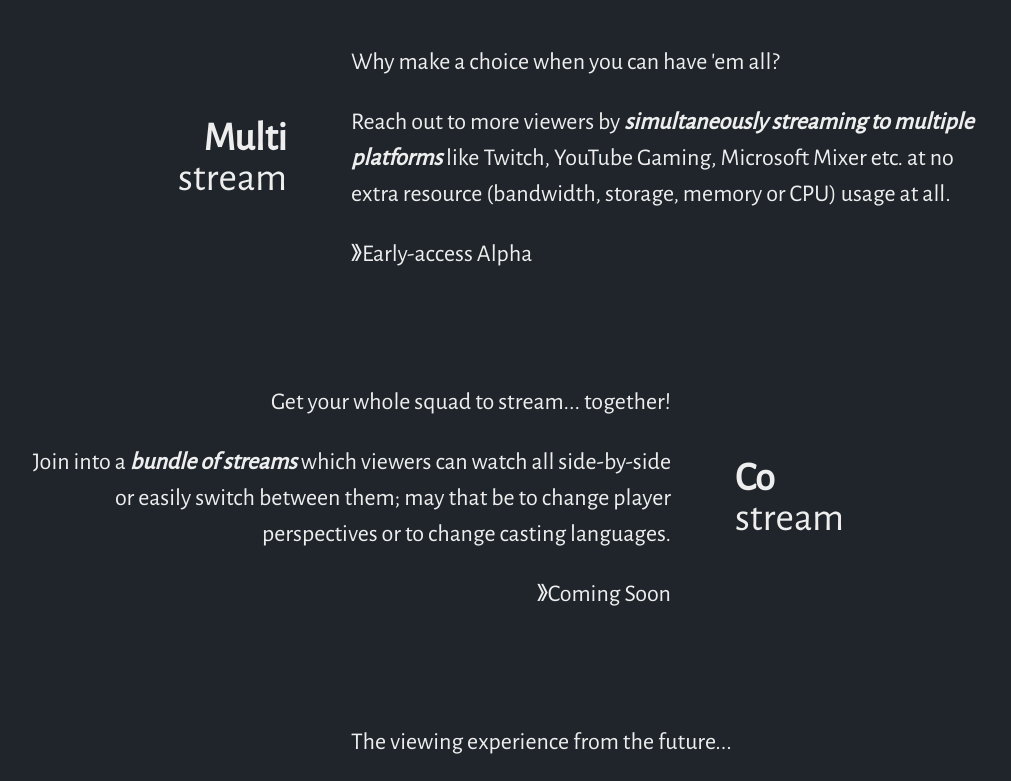
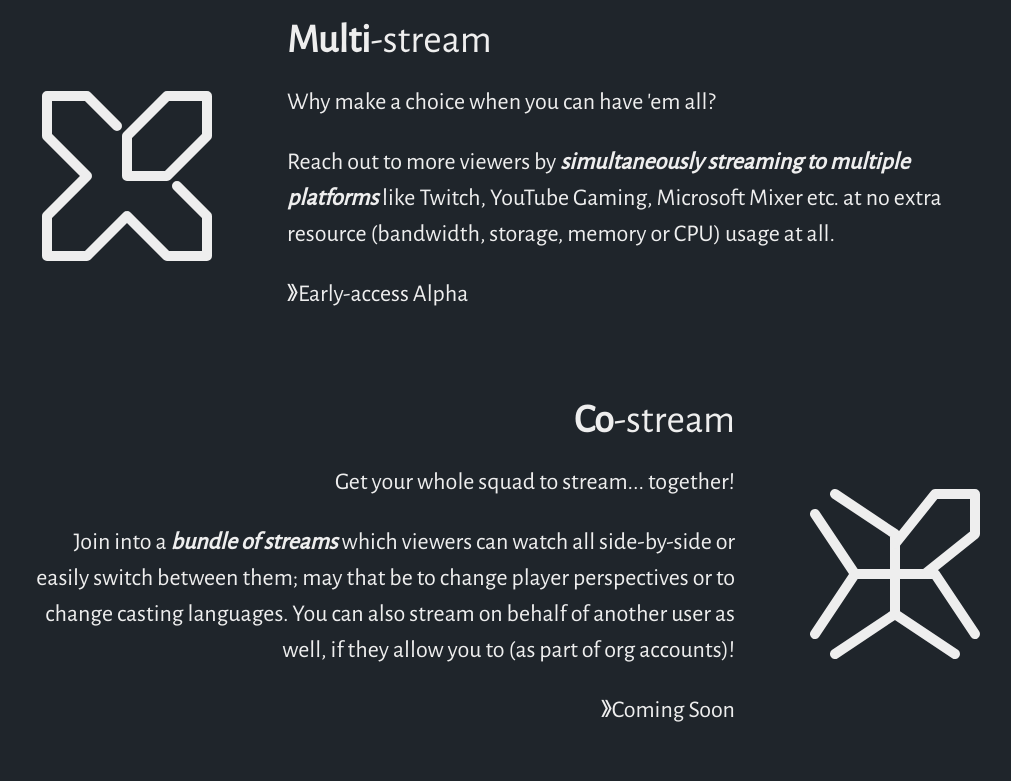
Before and after one commit to applait/xplex-alpha-web, a plain HTML site: page index.html in a window 1280 px wide. Shown: the part 827-1608 px from the top of the page, without its empty margins (129-1140 px from the left). Drawn offline with nearby package versions, Linux system fonts and the light colour scheme.

Commit message:
Revamp features section, style updates, feature logos added

```diff
--- a/css/style.css
+++ b/css/style.css
@@ -109,10 +109,7 @@ footer a {
   justify-content:    center;
 }
 .feature .sigil {
-  flex:               1 0 30%;
-  line-height:        1;
-  font-size:          2.5rem;
-  font-family:        "Alegreya Sans", sans-serif;
+  flex:               1 0 20%;
 }
 .feature .details {
   flex:               1 1 auto;
@@ -120,8 +117,10 @@ footer a {
   line-height:        1.5;
   font-family:        "Alegreya Sans", sans-serif;
 }
-.feature .sigil strong {
-  display:            block;
+.feature .label {
+  line-height:        1;
+  font-size:          2.5rem;
+  font-family:        "Alegreya Sans", sans-serif;
 }
 
 .social {
@@ -134,20 +133,19 @@ footer a {
 
 /* 2. Pseudoclass */
 .feature .entry:nth-child(odd) .sigil {
-  text-align:         left;
-  padding-left:       2rem;
+  order:              2;
 }
 .feature .entry:nth-child(odd) .details {
+  order:              1;
   text-align:         right;
-  padding-right:      2rem;
+  padding-right:      4rem;
 }
 .feature .entry:nth-child(even) .sigil {
-  text-align:         right;
-  padding-right:      2rem;
+  /*  */
 }
 .feature .entry:nth-child(even) .details {
   text-align:         left;
-  padding-left:       2rem;
+  padding-left:       4rem;
 }
 
 
--- a/index.html
+++ b/index.html
@@ -51,10 +51,10 @@
 
     <div class="entry">
       <div class="sigil">
-        <strong>Multi</strong>
-        stream
+        <img src="img/features/multi.svg" />
       </div>
       <div class="details">
+        <div class="label"><strong>Multi</strong>-stream</div>
         <p>Why make a choice when you can have 'em all?</p>
         <p>Reach out to more viewers by <em><strong>simultaneously streaming to multiple platforms</strong></em> like Twitch, YouTube Gaming, Microsoft Mixer etc. at no extra resource (bandwidth, storage, memory or CPU) usage at all.</p>
         <p>》Early-access Alpha</p>
@@ -62,25 +62,25 @@
     </div>
 
     <div class="entry">
+      <div class="sigil">
+        <img src="img/features/co.svg" />
+      </div>
       <div class="details">
+        <div class="label"><strong>Co</strong>-stream</div>
         <p>Get your whole squad to stream... together!</p>
-        <p>Join into a <em><strong>bundle of streams</strong></em> which viewers can watch all side-by-side or easily switch between them; may that be to change player perspectives or to change casting languages.</p>
+        <p>Join into a <em><strong>bundle of streams</strong></em> which viewers can watch all side-by-side or easily switch between them; may that be to change player perspectives or to change casting languages. You can also stream on behalf of another user as well, if they allow you to (as part of org accounts)!</p>
         <p>》Coming Soon</p>
-      </div>
-      <div class="sigil">
-        <strong>Co</strong>
-        stream
       </div>
     </div>
 
     <div class="entry">
       <div class="sigil">
-        <strong>Interactive</strong>
-        stream
+        <img src="img/features/x.svg" />
       </div>
       <div class="details">
-        <p>The viewing experience from the future...</p>
-        <p>Not only you-as-a-streamer, but you-as-a-viewer will have more control on <span class="wordmark">XpleX</span> as well. Chat doesn't need to be the only way to communicate, volume the only control, resolution the only settings or monitors as the only display medium. <em><strong>It's going to be insane!</strong></em></p>
+        <div class="label"><strong>X</strong>-stream</div>
+        <p>The streaming experience from the future...</p>
+        <p>Not only you-as-a-streamer, but you-as-a-viewer or you-as-a-developer will have more options with <span class="wordmark">XpleX</span> as well. New ways to communicate, more media controls, VR experience; as well as Plugin supports, Auth and Webhooks API. <em><strong>It's going to be insane!</strong></em></p>
         <p>》Coming Soon™</p>
       </div>
     </div>
```
Also changed, not shown: img/features/co.svg (added), img/features/multi.svg (added), img/features/x.svg (added).
